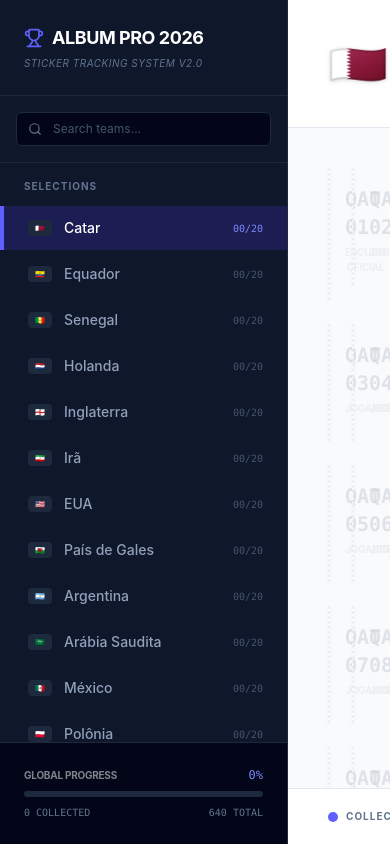
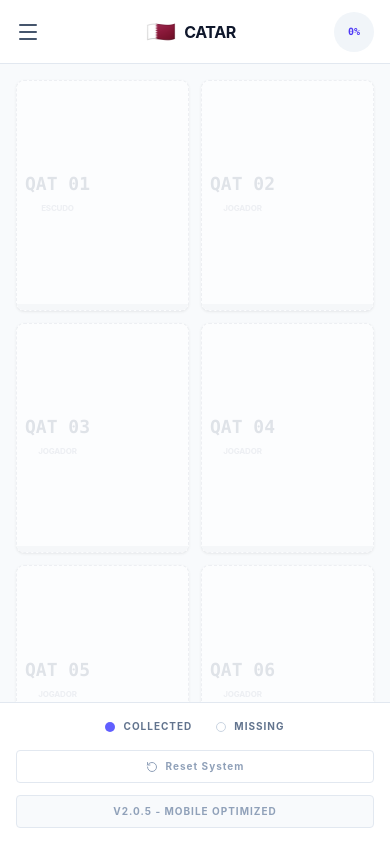
Before and after one commit to froesvieira-droid/-lbum-da-copa, a Next.js app: page / in a window 390 px wide. Built offline with nearby package versions, Linux system fonts and the light colour scheme.

Commit message:
feat(ui): Implement mobile sidebar and layout adjustments
Adds a mobile-responsive sidebar with toggle functionality. Includes conditional rendering for a full-screen overlay on mobile when the sidebar is open. Adjusts main layout to accommodate the sidebar.

```diff
--- a/app/page.tsx
+++ b/app/page.tsx
@@ -2,15 +2,18 @@
 
 import { useState, useEffect } from 'react';
 import { motion, AnimatePresence } from 'motion/react';
-import { Trophy, CheckCircle2, Search, RotateCcw, LayoutGrid, Info } from 'lucide-react';
+import { Trophy, CheckCircle2, Search, RotateCcw, LayoutGrid, Info, Menu, X } from 'lucide-react';
 import { TEAMS, type Team } from '@/lib/data';
 import { cn } from '@/lib/utils';
+import { useIsMobile } from '@/hooks/use-mobile';
 
 export default function AlbumPage() {
+  const isMobile = useIsMobile();
   const [owned, setOwned] = useState<Record<string, boolean>>({});
   const [selectedTeamId, setSelectedTeamId] = useState<string>(TEAMS[0].id);
   const [searchTerm, setSearchTerm] = useState('');
   const [isLoaded, setIsLoaded] = useState(false);
+  const [isSidebarOpen, setIsSidebarOpen] = useState(false);
 
   // Load state from localStorage
   useEffect(() => {
@@ -71,15 +74,35 @@ export default function AlbumPage() {
   const selectedTeamProgress = getTeamProgress(selectedTeam.shortName);
 
   return (
-    <div className="flex h-screen w-full bg-slate-50 text-slate-900 overflow-hidden font-sans">
+    <div className="flex h-screen w-full bg-slate-50 text-slate-900 overflow-hidden font-sans relative">
+      {/* Sidebar Overlay (Mobile) */}
+      <AnimatePresence>
+        {isMobile && isSidebarOpen && (
+          <motion.div
+            initial={{ opacity: 0 }}
+            animate={{ opacity: 1 }}
+            exit={{ opacity: 0 }}
+            onClick={() => setIsSidebarOpen(false)}
+            className="fixed inset-0 bg-black/60 z-40 lg:hidden backdrop-blur-sm"
+          />
+        )}
+      </AnimatePresence>
+
       {/* Sidebar */}
-      <aside className="w-72 bg-slate-900 text-white flex flex-col border-r border-slate-800 shrink-0">
-        <div className="p-6 border-b border-slate-800">
+      <aside className={cn(
+        "fixed inset-y-0 left-0 z-50 w-72 bg-slate-900 text-white flex flex-col border-r border-slate-800 transition-transform duration-300 transform lg:translate-x-0 lg:static shrink-0",
+        isMobile && !isSidebarOpen && "-translate-x-full"
+      )}>
+        <div className="p-6 border-b border-slate-800 flex items-center justify-between">
           <div className="flex items-center gap-2">
             <Trophy className="text-indigo-500 w-5 h-5" />
             <h1 className="text-lg font-bold tracking-tight uppercase">Album Pro 2026</h1>
           </div>
-          <p className="text-slate-500 text-[10px] mt-1 italic uppercase tracking-wider">Sticker Tracking System v2.0</p>
+          {isMobile && (
+            <button onClick={() => setIsSidebarOpen(false)} className="text-slate-500">
+              <X className="w-6 h-6" />
+            </button>
+          )}
         </div>
 
         <div className="p-4 border-b border-slate-800">
@@ -95,7 +118,7 @@ export default function AlbumPage() {
           </div>
         </div>
 
-        <div className="flex-1 overflow-y-auto py-2 scrollbar-thin scrollbar-thumb-slate-800/20">
+        <div className="flex-1 overflow-y-auto py-2 scrollbar-none">
           <div className="px-6 py-2 text-[10px] uppercase tracking-widest text-slate-500 font-bold mb-1">Selections</div>
           <div className="space-y-0.5">
             {filteredTeams.map((team) => {
@@ -105,7 +128,10 @@ export default function AlbumPage() {
               return (
                 <button
                   key={team.id}
-                  onClick={() => setSelectedTeamId(team.id)}
+                  onClick={() => {
+                    setSelectedTeamId(team.id);
+                    if (isMobile) setIsSidebarOpen(false);
+                  }}
                   className={cn(
                     "w-full flex items-center px-6 py-3 transition-colors text-left group",
                     isActive
@@ -149,9 +175,28 @@ export default function AlbumPage() {
       </aside>
 
       {/* Main Content Area */}
-      <div className="flex-1 flex flex-col min-w-0">
-        {/* Header */}
-        <header className="h-32 bg-white border-b border-slate-200 flex items-center px-10 shrink-0">
+      <div className="flex-1 flex flex-col min-w-0 h-full overflow-hidden">
+        {/* Mobile Header / Navbar */}
+        <header className="lg:hidden h-16 bg-white border-b border-slate-200 flex items-center px-4 shrink-0 justify-between">
+          <button
+            onClick={() => setIsSidebarOpen(true)}
+            className="p-2 -ml-2 text-slate-600"
+          >
+            <Menu className="w-6 h-6" />
+          </button>
+
+          <div className="flex items-center gap-2">
+            <span className="text-2xl">{selectedTeam.flag}</span>
+            <span className="font-bold uppercase tracking-tight">{selectedTeam.name}</span>
+          </div>
+
+          <div className="w-10 h-10 flex items-center justify-center bg-slate-100 rounded-full text-[10px] font-mono font-bold text-indigo-600">
+             {completionPercentage}%
+          </div>
+        </header>
+
+        {/* Desktop Team Header */}
+        <header className="hidden lg:flex h-32 bg-white border-b border-slate-200 items-center px-10 shrink-0">
           <div className="text-5xl mr-6 filter drop-shadow-sm select-none">
             {selectedTeam.flag}
           </div>
@@ -187,8 +232,8 @@ export default function AlbumPage() {
         </header>
 
         {/* Sticker Grid */}
-        <main className="flex-1 overflow-y-auto p-10 bg-slate-50/50">
-          <div className="grid grid-cols-2 sm:grid-cols-3 md:grid-cols-4 lg:grid-cols-5 xl:grid-cols-6 gap-6">
+        <main className="flex-1 overflow-y-auto p-4 lg:p-10 bg-slate-50/50">
+          <div className="grid grid-cols-2 sm:grid-cols-3 md:grid-cols-4 lg:grid-cols-5 xl:grid-cols-6 gap-3 lg:gap-6">
             {Array.from({ length: 20 }, (_, i) => i + 1).map((num) => {
               const isOwned = owned[`${selectedTeam.shortName}-${num}`];
               const stickerCode = `${selectedTeam.shortName} ${num.toString().padStart(2, '0')}`;
@@ -208,34 +253,34 @@ export default function AlbumPage() {
                     <motion.div
                       initial={{ scale: 0 }}
                       animate={{ scale: 1 }}
-                      className="absolute top-2 right-2 w-5 h-5 bg-indigo-500 rounded-full flex items-center justify-center text-white text-[10px] shadow-sm z-10"
+                      className="absolute top-1 right-1 lg:top-2 lg:right-2 w-4 h-4 lg:w-5 lg:h-5 bg-indigo-500 rounded-full flex items-center justify-center text-white text-[8px] lg:text-[10px] shadow-sm z-10"
                     >
                       ✓
                     </motion.div>
                   )}
 
-                  <div className="flex-1 flex items-center justify-center flex-col p-4">
+                  <div className="flex-1 flex items-center justify-center flex-col p-2 lg:p-4">
                     <div className={cn(
-                        "text-xl font-black font-mono transition-colors",
+                        "text-lg lg:text-xl font-black font-mono transition-colors",
                         isOwned ? "text-slate-900" : "text-slate-300"
                     )}>
                       {stickerCode}
                     </div>
                     <div className={cn(
-                        "text-[10px] uppercase font-bold mt-1 tracking-tight text-center",
+                        "text-[8px] lg:text-[10px] uppercase font-bold mt-1 tracking-tight text-center",
                         isOwned ? "text-slate-400" : "text-slate-200"
                     )}>
-                      {num === 1 ? 'Escudo Oficial' : num === 20 ? 'Foto do Time' : 'Jogador'}
+                      {num === 1 ? 'Escudo' : num === 20 ? 'Time' : 'Jogador'}
                     </div>
                   </div>
 
                   <div className={cn(
-                    "h-2 w-full rounded-b-[6px] transition-colors",
+                    "h-1.5 lg:h-2 w-full rounded-b-[6px] transition-colors",
                     isOwned ? "bg-indigo-500" : "bg-slate-100"
                   )}></div>
 
-                  {/* Hover effect for missing stickers */}
-                  {!isOwned && (
+                  {/* Hover effect for missing stickers - hidden on mobile for better UX */}
+                  {!isOwned && !isMobile && (
                     <div className="absolute inset-0 bg-indigo-600/0 hover:bg-indigo-600/5 transition-colors rounded-lg flex items-center justify-center opacity-0 hover:opacity-100">
                       <span className="bg-indigo-600 text-white text-[10px] px-2 py-1 rounded font-bold uppercase tracking-wider">Collect</span>
                     </div>
@@ -247,8 +292,8 @@ export default function AlbumPage() {
         </main>
 
         {/* Footer Area */}
-        <footer className="bg-white h-14 border-t border-slate-200 flex items-center px-10 text-[10px] uppercase tracking-widest text-slate-500 font-bold shrink-0">
-          <div className="flex gap-8">
+        <footer className="bg-white h-auto py-4 lg:h-14 border-t border-slate-200 flex flex-col lg:flex-row items-center px-4 lg:px-10 text-[10px] uppercase tracking-widest text-slate-500 font-bold shrink-0 gap-4 lg:gap-0">
+          <div className="flex gap-6 w-full lg:w-auto justify-center lg:justify-start">
             <div className="flex items-center">
               <div className="w-2.5 h-2.5 bg-indigo-500 rounded-full mr-2"></div>
               Collected
@@ -257,23 +302,19 @@ export default function AlbumPage() {
               <div className="w-2.5 h-2.5 bg-white border border-slate-300 rounded-full mr-2"></div>
               Missing
             </div>
-            <div className="hidden sm:flex items-center">
-              <LayoutGrid className="w-3.5 h-3.5 mr-2 text-slate-400" />
-              {selectedTeam.name} Collection
-            </div>
           </div>
 
-          <div className="ml-auto flex gap-3">
+          <div className="flex flex-col sm:flex-row lg:ml-auto gap-3 w-full lg:w-auto">
             <button
               onClick={resetAll}
-              className="px-4 py-1.5 bg-white border border-slate-200 rounded text-slate-400 hover:text-red-500 hover:border-red-200 transition-all flex items-center gap-2"
+              className="px-4 py-2 lg:py-1.5 bg-white border border-slate-200 rounded text-slate-400 hover:text-red-500 hover:border-red-200 transition-all flex items-center justify-center gap-2"
             >
               <RotateCcw className="w-3 h-3" />
               Reset System
             </button>
-            <div className="h-6 w-px bg-slate-200 mx-1"></div>
-            <div className="px-4 py-1.5 bg-slate-50 border border-slate-200 rounded text-slate-400 select-none">
-              v2.0.4 - Production
+            <div className="hidden lg:block h-6 w-px bg-slate-200 mx-1"></div>
+            <div className="px-4 py-2 lg:py-1.5 bg-slate-50 border border-slate-200 rounded text-slate-400 select-none text-center">
+              v2.0.5 - Mobile Optimized
             </div>
           </div>
         </footer>
```
